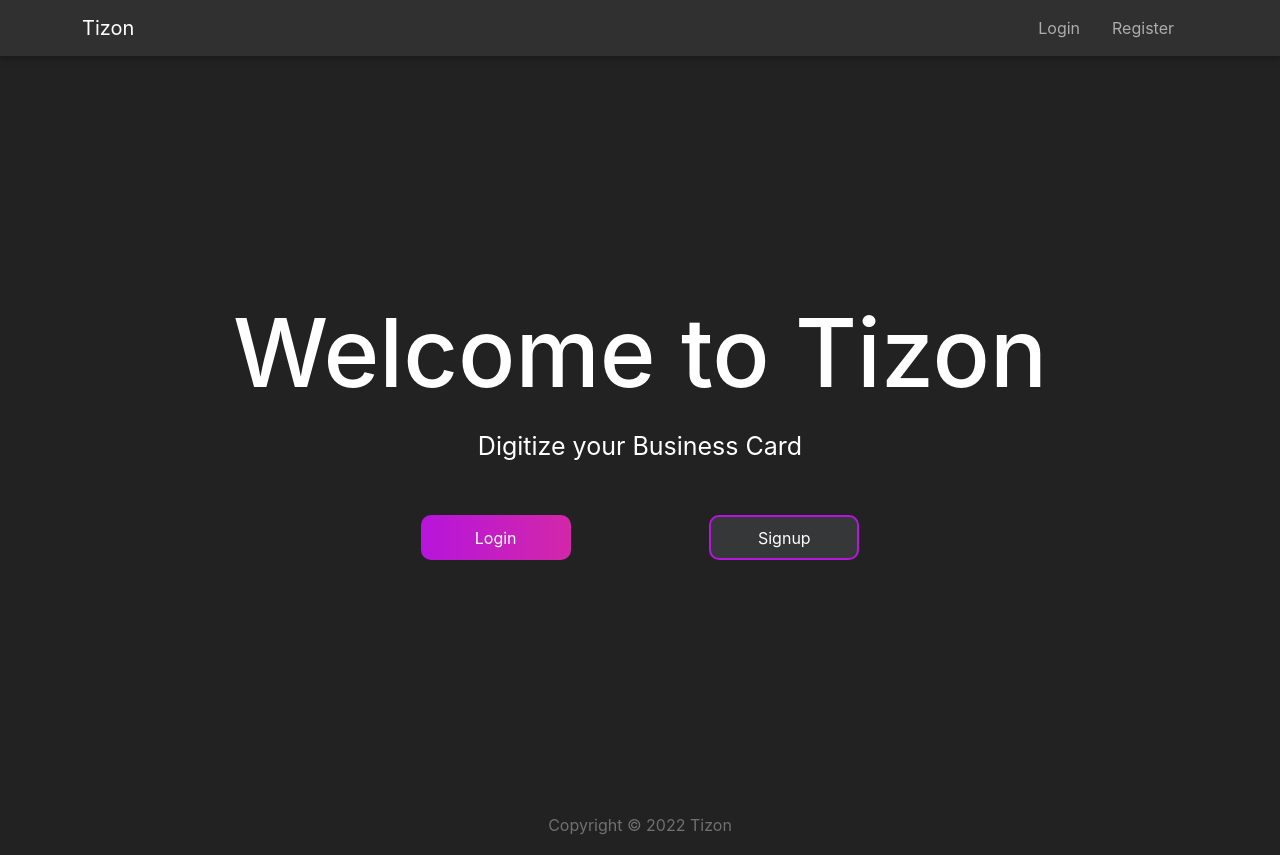
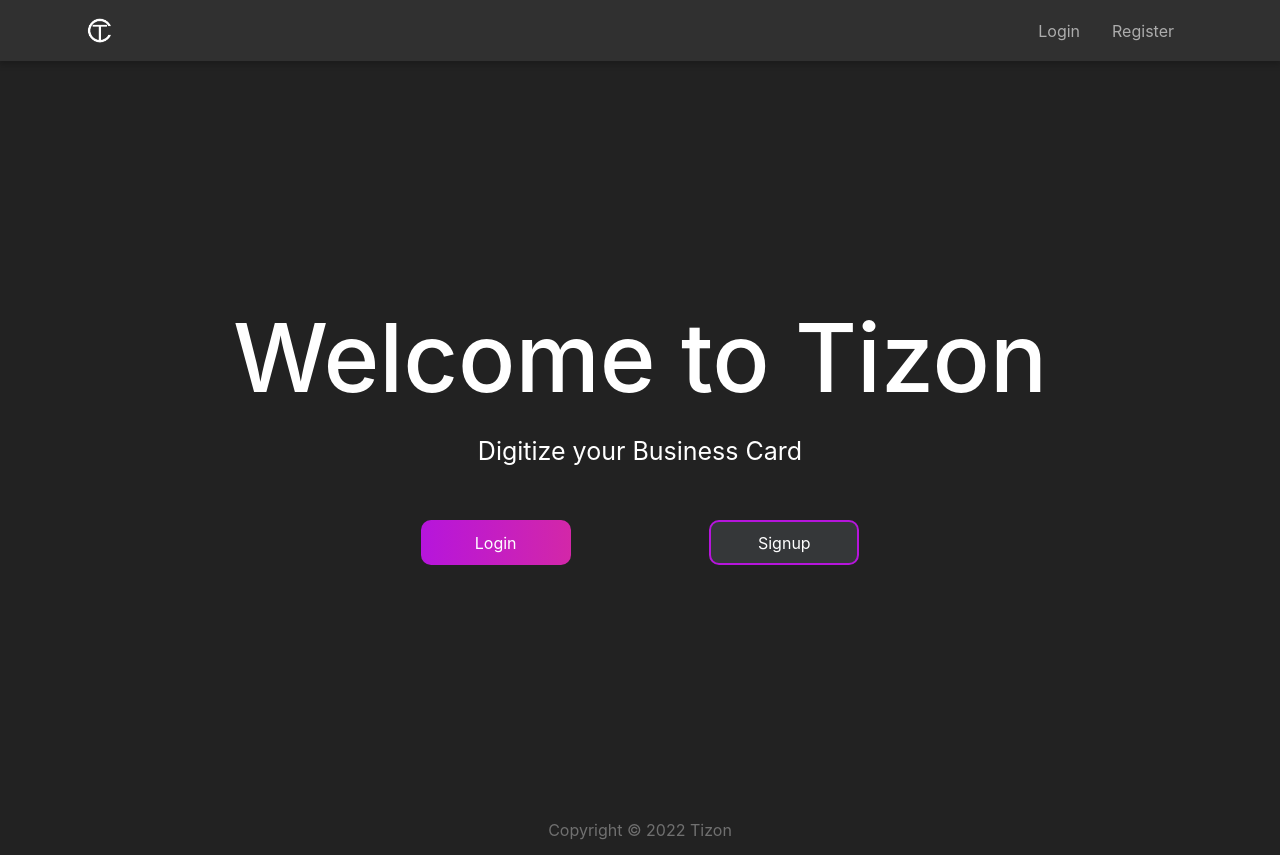
Before and after one commit to prat1k-gupta/tizon-internship, a React (Create React App) app in the folder client/: page / in a window 1280 px wide. Built offline with nearby package versions, Linux system fonts and the light colour scheme; no server answers.

Commit message:
Added Logo in Navbar and remove Alt from img

```diff
--- a/client/src/Screens/CardTap/tap/Gallery.jsx
+++ b/client/src/Screens/CardTap/tap/Gallery.jsx
@@ -25,7 +25,7 @@ const Gallery = ({data})=>{
                 {data.map((item, index)=>{
                     return (
                         <div className="pics" key={index} onClick={()=>getImg(item)}>
-                            <img src={item} alt="gallery" style={{width : "100%"}}/>
+                            <img src={item} style={{width : "100%"}}/>
                         </div>
                     );
                 })}
--- a/client/src/Screens/CardTap/tap/StaticImage.jsx
+++ b/client/src/Screens/CardTap/tap/StaticImage.jsx
@@ -3,7 +3,7 @@ import { Parallax } from "react-parallax";
 const bg = "https://assets.materialup.com/uploads/c59092ae-0d48-499d-9959-6d96acd73c62/preview.png";
 
 const StaticImage = ({statImg}) => (
-    <Parallax className="image" bgImage={statImg? statImg : bg} bgImageAlt="the cat" strength={300}>
+    <Parallax className="image" bgImage={statImg? statImg : bg} bgImageAlt="" strength={300}>
     </Parallax>
 );
 
--- a/client/src/Screens/CardTap/tap/TitleImg.jsx
+++ b/client/src/Screens/CardTap/tap/TitleImg.jsx
@@ -9,7 +9,7 @@ const TitleImg = ({data})=>{
 
     return(
         <div className="titleImg">
-            <div className="logo"><img src={data.logo} alt="Logo" /></div>
+            <div className="logo"><img src={data.logo} /></div>
             <div className="titleDes">
                 <h3>{data.businessname}</h3>
                 <p>{data.description}</p>
--- a/client/src/components/Header.js
+++ b/client/src/components/Header.js
@@ -3,6 +3,8 @@ import React from 'react'
 import { Container, Nav, Navbar, NavDropdown } from "react-bootstrap"
 import { Link, useNavigate } from 'react-router-dom';
 import { useAuth } from '../AuthContext/AuthContext';
+import logo from "./Tizonlogo.png";
+
 export const Header = () => {
   const {user,setAuth,auth,business} = useAuth();
   console.log("business: ",business)
@@ -24,7 +26,7 @@ export const Header = () => {
     <Navbar collapseOnSelect sticky="top" expand="sm" bg="dark" variant="dark">
       <Container>
         <Navbar.Brand as={Link} to="/">
-          Tizon
+          <div style={{width:"35px"}}><img src={logo} style={{width: "100%"}} /></div>
         </Navbar.Brand>
         <Nav style={{ display: "flex", flexDirection: "row" }}>
           {/* <Navbar.Toggle aria-controls="responsive-navbar-nav" />
```
Also changed, not shown: client/src/components/Tizonlogo.png (added).
